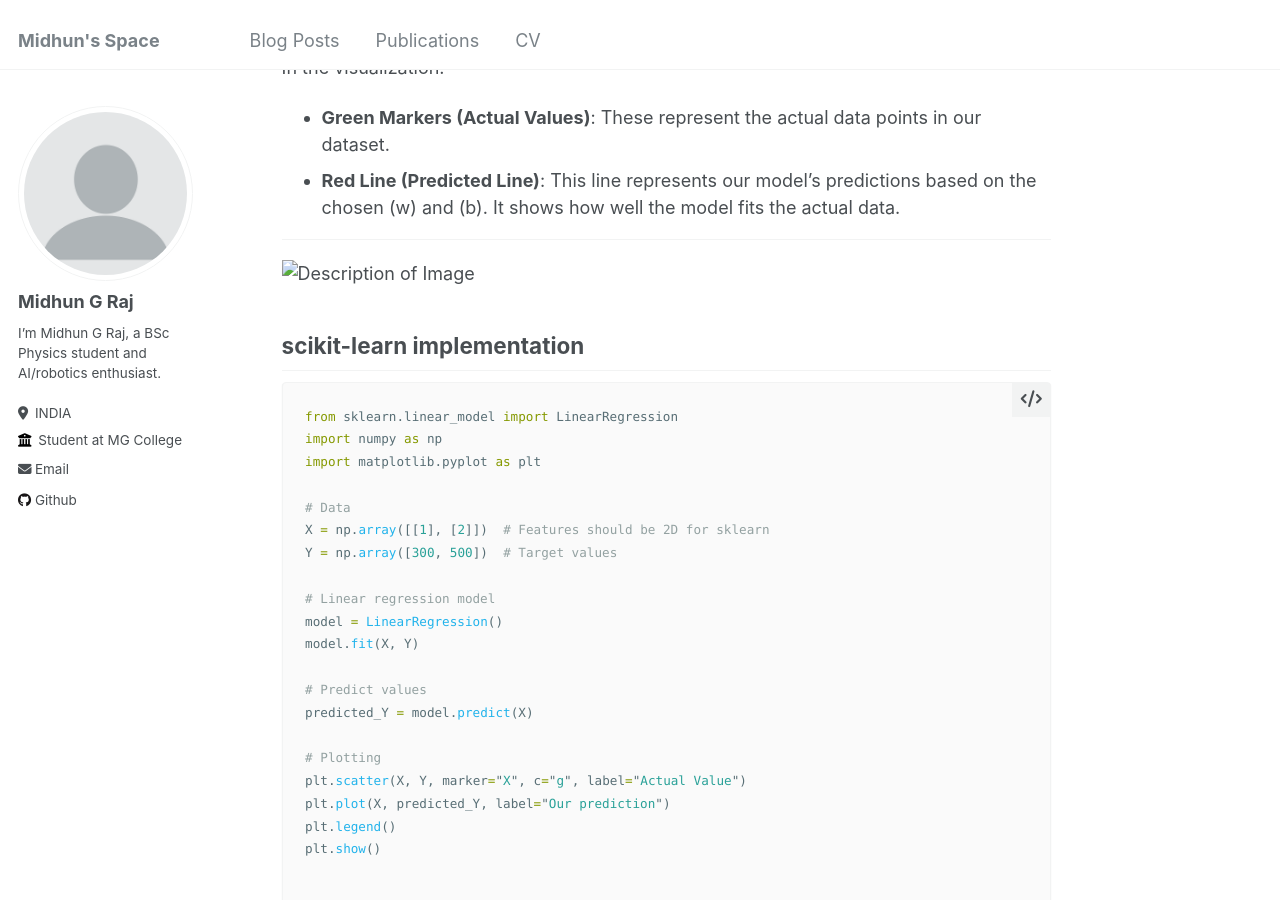
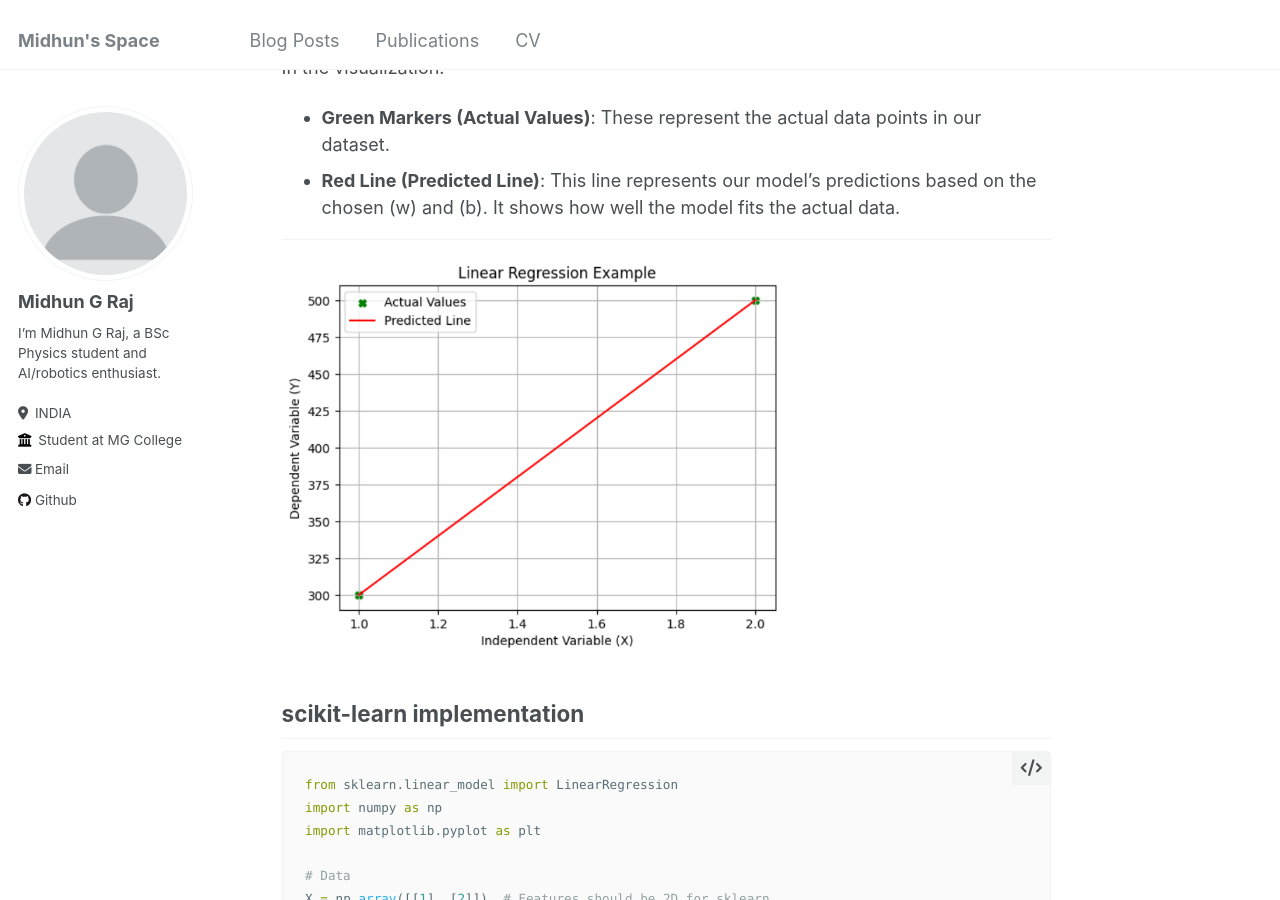
Before and after one commit to MIDHUNGRAJ/midhungraj.github.io, a Jekyll site: the page built from _posts/2022-12-24-blog-post-1.md, in a window 1280 px wide and 900 px high, scrolled down 3203 px. Built offline with Jekyll 4.4.1, drawn with Linux system fonts in a browser that asks for light colours.

Commit message:
udpate ->post#019

```diff
--- a/_posts/2022-12-24-blog-post-1.md
+++ b/_posts/2022-12-24-blog-post-1.md
@@ -129,7 +129,7 @@ In the visualization:
 
 ---
 
-<img src="images\ploted_image.png" alt="Description of Image" width="500" height="300">
+<img src="/images/ploted_image.png" alt="image" width="500" height="300">
 
 ## scikit-learn implementation
 
```
